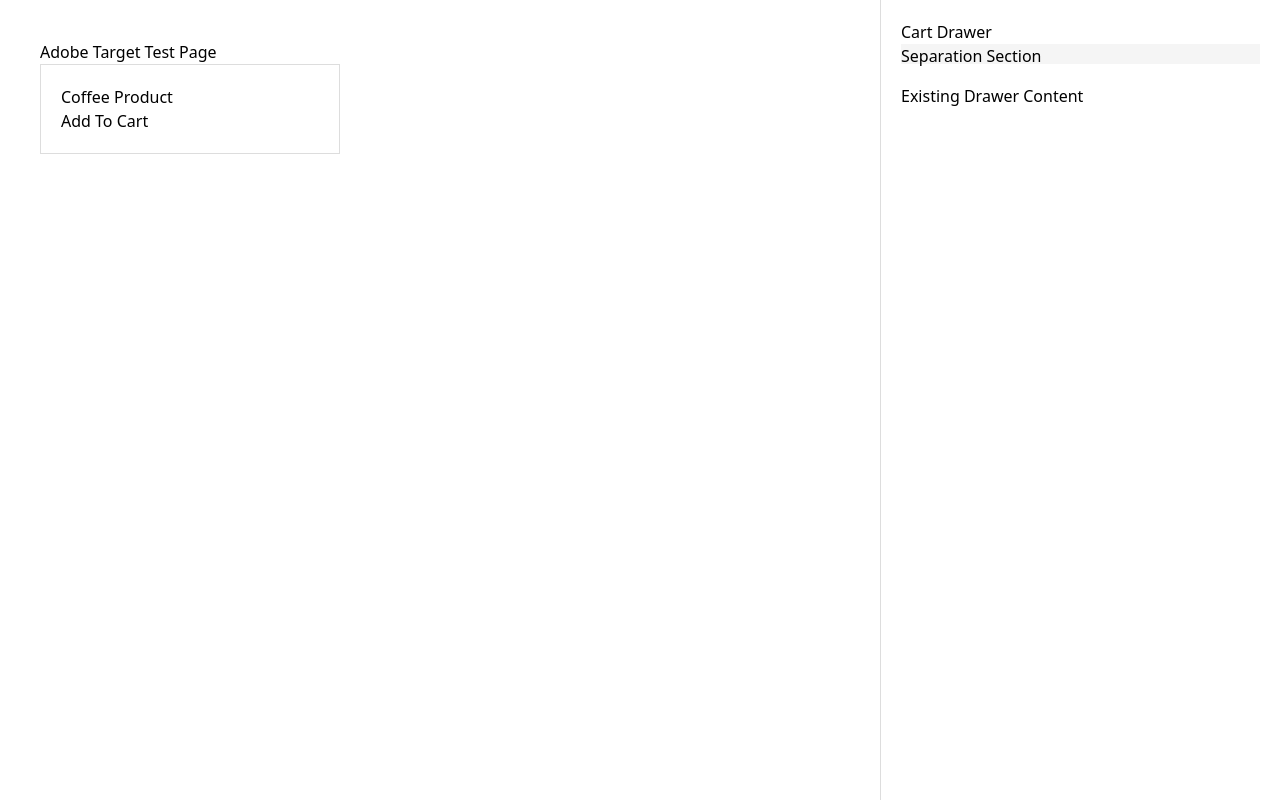
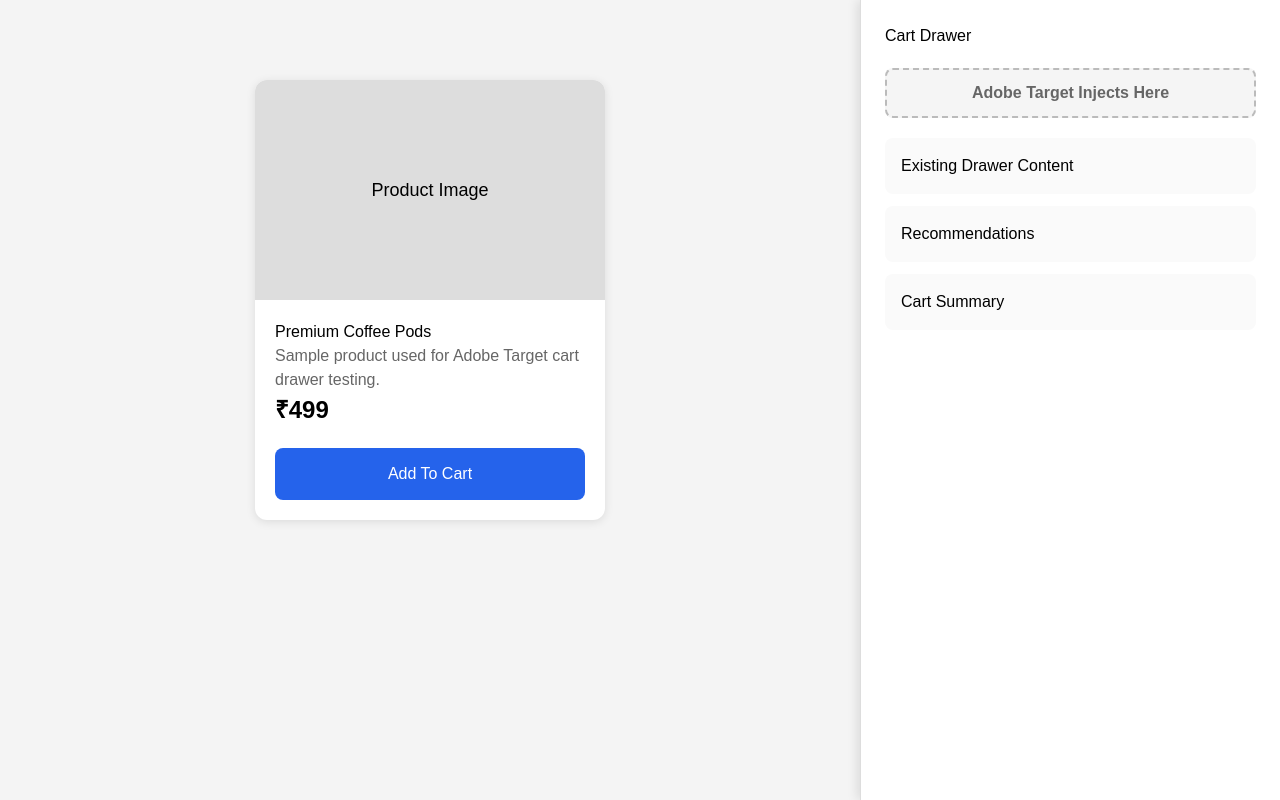
Before and after one commit to vipuldhiman42069-web/Echo-Mood, a React (Vite) app: page /cart-test in a window 1280 px wide. Both pictures are taken after a click on the button "Add To Cart". Built offline with nearby package versions, Linux system fonts and the light colour scheme.

Commit message:
quick update

```diff
--- a/src/pages/CartTestPage.jsx
+++ b/src/pages/CartTestPage.jsx
@@ -52,29 +52,78 @@ export default function CartTestPage() {
   <div
     style={{
       display: "flex",
-        minHeight: "100vh"
+      minHeight: "100vh",
+      background: "#f4f4f4",
+      fontFamily: "Arial, sans-serif"
     }}
   >
     <div
       style={{
         flex: 1,
-          padding: "40px"
+        display: "flex",
+        justifyContent: "center",
+        alignItems: "flex-start",
+        paddingTop: "80px"
       }}
     >
-        <h1>Adobe Target Test Page</h1>
+      <div
+        style={{
+          width: "350px",
+          background: "#fff",
+          borderRadius: "12px",
+          boxShadow: "0 2px 10px rgba(0,0,0,0.1)",
+          overflow: "hidden"
+        }}
+      >
+        <div
+          style={{
+            height: "220px",
+            background: "#ddd",
+            display: "flex",
+            alignItems: "center",
+            justifyContent: "center",
+            fontSize: "18px"
+          }}
+        >
+          Product Image
+        </div>
+
+        <div style={{ padding: "20px" }}>
+          <h2 style={{ marginTop: 0 }}>
+            Premium Coffee Pods
+          </h2>
+
+          <p style={{ color: "#666" }}>
+            Sample product used for Adobe Target
+            cart drawer testing.
+          </p>
 
           <div
             style={{
-            border: "1px solid #ddd",
-            padding: "20px",
-            width: "300px"
+              fontSize: "24px",
+              fontWeight: "bold",
+              marginBottom: "20px"
             }}
           >
-          <h2>Coffee Product</h2>
+            ₹499
+          </div>
 
-          <button onClick={addToCart}>
+          <button
+            onClick={addToCart}
+            style={{
+              width: "100%",
+              padding: "14px",
+              border: "none",
+              borderRadius: "8px",
+              background: "#2563eb",
+              color: "#fff",
+              fontSize: "16px",
+              cursor: "pointer"
+            }}
+          >
             Add To Cart
           </button>
+        </div>
       </div>
     </div>
 
@@ -82,26 +131,70 @@ export default function CartTestPage() {
       <div
         id="sparq-atc-drawer"
         style={{
-            width: "400px",
+          width: "420px",
+          background: "#fff",
           borderLeft: "1px solid #ddd",
-            padding: "20px"
+          padding: "24px",
+          boxShadow: "-3px 0 10px rgba(0,0,0,0.1)"
         }}
       >
-          <h2>Cart Drawer</h2>
+        <h2
+          style={{
+            marginTop: 0,
+            marginBottom: "20px"
+          }}
+        >
+          Cart Drawer
+        </h2>
 
         <div
           className="atcDrawerCommon__separation_section"
           style={{
-              height: "20px",
+            height: "50px",
             background: "#f5f5f5",
-              marginBottom: "20px"
+            border: "2px dashed #bbb",
+            borderRadius: "8px",
+            display: "flex",
+            alignItems: "center",
+            justifyContent: "center",
+            marginBottom: "20px",
+            fontWeight: "bold",
+            color: "#666"
           }}
         >
-            Separation Section
+          Adobe Target Injects Here
         </div>
 
-          <div>
+        <div
+          style={{
+            padding: "16px",
+            background: "#fafafa",
+            borderRadius: "8px",
+            marginBottom: "12px"
+          }}
+        >
           Existing Drawer Content
+        </div>
+
+        <div
+          style={{
+            padding: "16px",
+            background: "#fafafa",
+            borderRadius: "8px",
+            marginBottom: "12px"
+          }}
+        >
+          Recommendations
+        </div>
+
+        <div
+          style={{
+            padding: "16px",
+            background: "#fafafa",
+            borderRadius: "8px"
+          }}
+        >
+          Cart Summary
         </div>
       </div>
     )}
```
Lines whose indentation alone changed are shown as unchanged.
